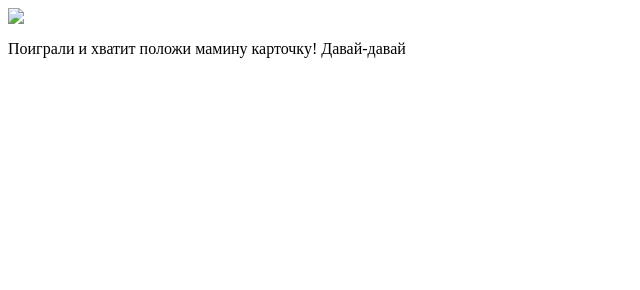
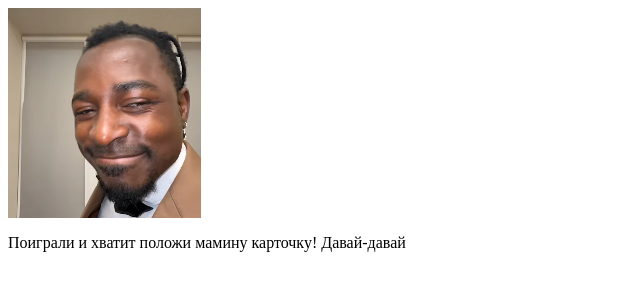
Before and after one commit to Mogomedus/Server-Van1llaCrafts, a plain HTML site: page index.html in a window 1280 px wide. Shown: the whole page, without its empty margins (0-640 px from the left). Drawn offline with Linux system fonts and the light colour scheme.

Commit message:
Update index.html

```diff
--- a/index.html
+++ b/index.html
@@ -1,5 +1,5 @@
 <html>
-  <img src="Снимок экрана 2024-06-11 142806.png">
+  <img src="Снимок экрана 2024-06-11 142806 (1).png">
   <p>
     Поиграли и хватит положи мамину карточку!
     Давай-давай
```
